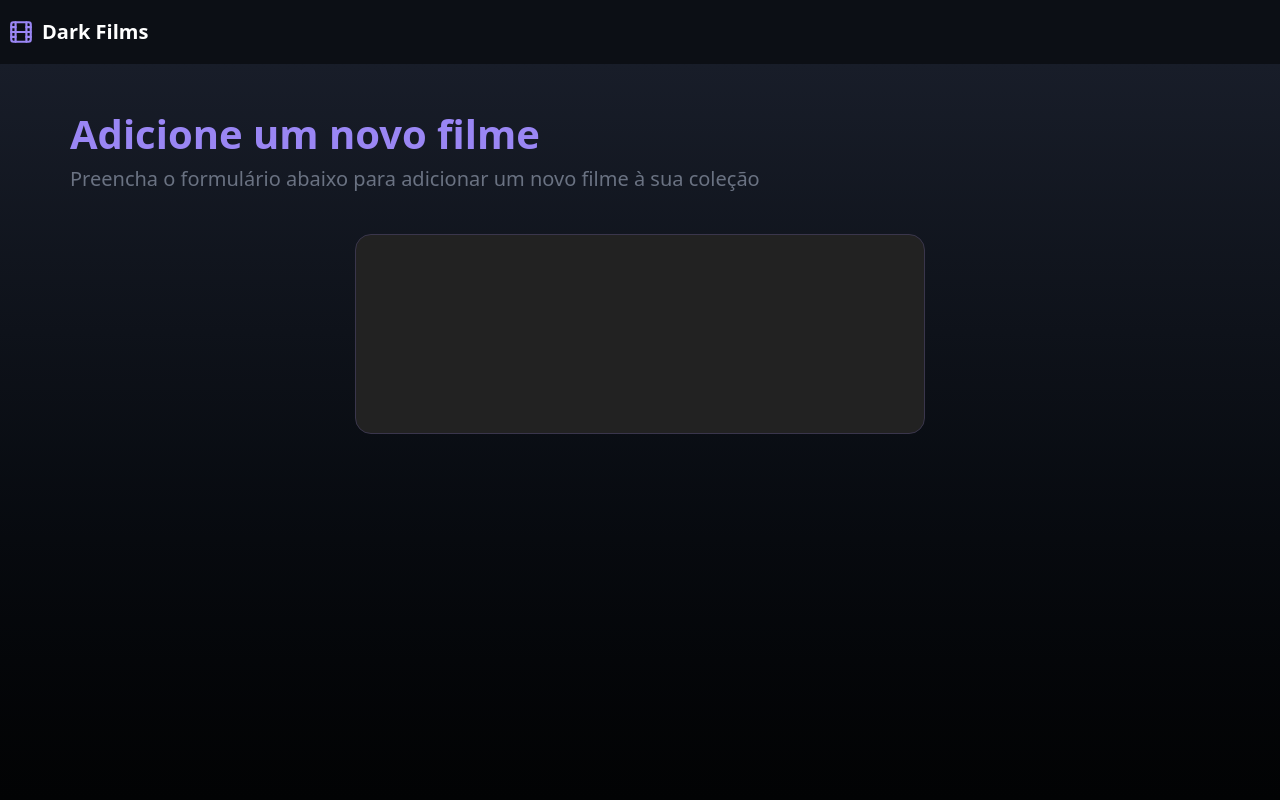
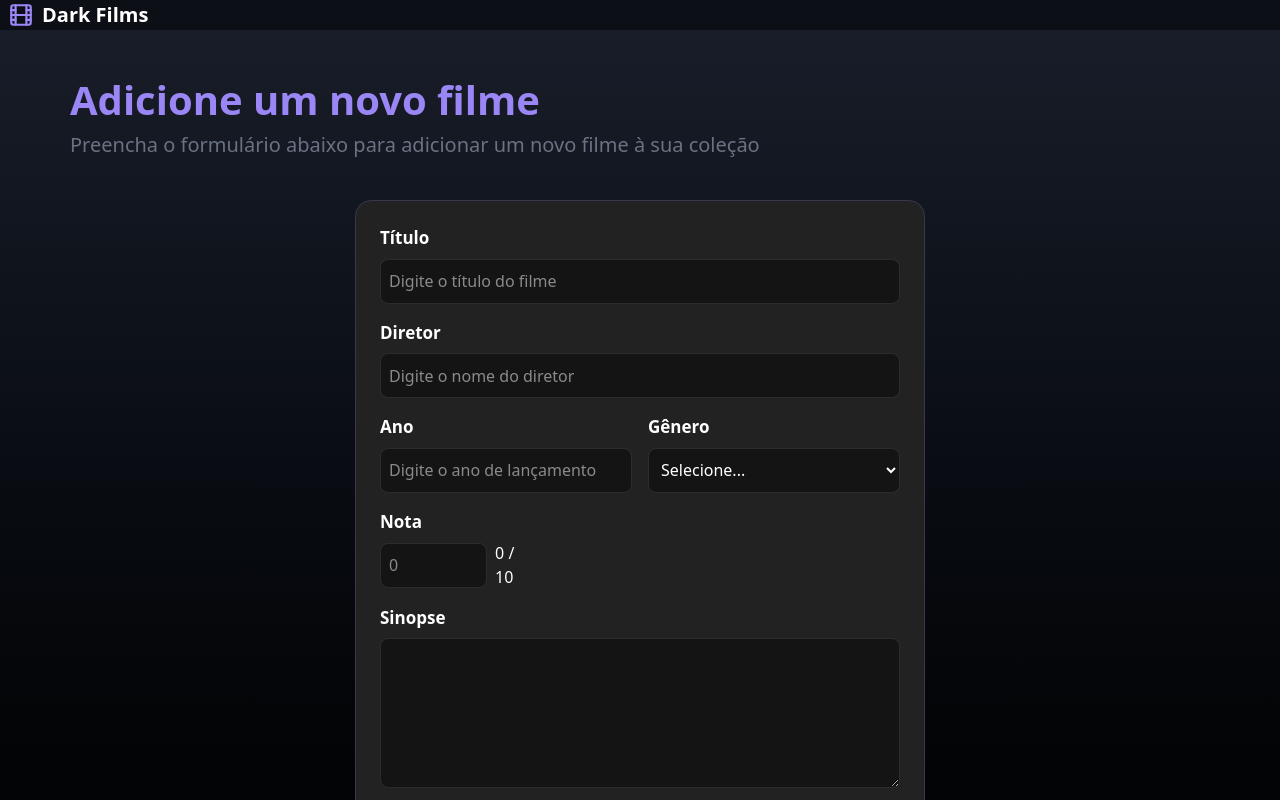
Before and after one commit to fbmcarmo/dark-filmes, a Next.js app: page /cadastrar in a window 1280 px wide. Shown: the top 800 px of the page. Built offline with nearby package versions, Linux system fonts and the light colour scheme.

Commit message:
Novas alterações

```diff
--- a/next.config.mjs
+++ b/next.config.mjs
@@ -1,6 +1,6 @@
 /** @type {import('next').NextConfig} */
 const nextConfig = {
-  reactStrictMode: true,
+  reactStrictMode: true, devIndicators: false
 };
 
 export default nextConfig;
--- /dev/null
+++ b/src/components/CustomInput/index.jsx
@@ -0,0 +1,12 @@
+export default function CustomInput({label, placeholder, type}){
+    return (
+        <div className="flex flex-col w-full gap-2">
+            <label className="text-[17px] font-bold">{label}</label>
+            <input
+                className="w-full h-[45px] bg-[#141414] rounded-lg pl-2 border border-[#ffffff1a] outline-none focus:border-purple-400"
+                type={type}
+                placeholder={placeholder}
+            />
+        </div>
+    )
+}
--- /dev/null
+++ b/src/components/CustomSelect/index.jsx
@@ -0,0 +1,18 @@
+export default function CustomSelect({label, options}){
+    return (
+        <div className="w-full flex flex-col gap-2">
+            <label className="text-[17px] font-bold">{label}</label>
+            <select className="w-full h-[45px] rounded-lg bg-[#141414] border border-[#ffffff1a] focus:border-purple-400 outline-none px-2">
+                <option value="">Selecione...</option>
+                {options.map((opcao) => {
+                    return (
+                        <option
+                            key={opcao}
+                            value={opcao}
+                        >{opcao}</option>
+                    )
+                })}
+            </select>
+        </div>
+    )
+}
--- a/src/pages/cadastrar/index.jsx
+++ b/src/pages/cadastrar/index.jsx
@@ -1,3 +1,5 @@
+import CustomInput from "@/components/CustomInput";
+import CustomSelect from "@/components/CustomSelect";
 import PageWrapper from "@/components/PageWrapper";
 
 export default function Cadastrar(){
@@ -7,7 +9,66 @@ export default function Cadastrar(){
                 <h1 className="text-[40px] font-bold text-[#9A86F4]">Adicione um novo filme</h1>
                 <p className="text-[20px] text-gray-500">Preencha o formulário abaixo para adicionar um novo filme à sua coleção</p>
                 <div className="w-full flex justify-center pt-[40px]">
-                    <form className="w-[50%] h-auto min-h-[200px] bg-[#222222] rounded-2xl border border-[#3a364c] flex flex-col p-3"></form>
+                    <form className="w-[50%] h-auto min-h-[200px] bg-[#222222] rounded-2xl border border-[#3a364c] flex flex-col p-6 gap-4">
+                        <CustomInput
+                            label="Título"
+                            placeholder="Digite o título do filme"
+                            type="text"
+                        />
+                        <CustomInput
+                            label="Diretor"
+                            placeholder="Digite o nome do diretor"
+                            type="text"
+                        />
+                        <div className="w-full flex gap-4">
+                            <div className="w-[50%]">
+                                <CustomInput
+                                    label="Ano"
+                                    placeholder="Digite o ano de lançamento"
+                                    type="number"
+                                />
+                            </div>
+                            <div className="w-[50%]">
+                                <CustomSelect
+                                    label="Gênero"
+                                    options={[
+                                        "Ação",
+                                        "Comédia",
+                                        "Drama",
+                                        "Terror",
+                                        "Ficção Científica",
+                                        "Romance"
+                                    ]}
+                                />
+                            </div>
+                        </div>
+                        <div className="w-[30%] items-center flex gap-2">
+                            <div className="w-[70%]">
+                                <CustomInput
+                                    label="Nota"
+                                    placeholder="0"
+                                    type="number"
+                                />
+                            </div>
+                            <p className="flex mt-8">0 / 10</p>
+                        </div>
+                        <div className="w-full flex flex-col gap-2">
+                            <label className="text-[17px] font-bold">Sinopse</label>
+                            <textarea
+                                className="w-full h-[150px] min-h-[150px] max-h-[150px] rounded-lg border border-[#ffffff1a]
+                                 focus:border-purple-400 p-2 bg-[#141414] outline-none"
+                            ></textarea>
+                        </div>
+                        <CustomInput
+                            label="Banner"
+                            placeholder="URL da imagem"
+                            type="text"
+                        />
+                        <div className="w-full flex justify-end gap-4">
+                            <button type="reset" className="w-[100px] h-[50px] rounded-md bg-[#141414] cursor-pointer
+                            hover:bg-white/10 border-[#3a364c]">Cancelar</button>
+                        </div>
+                    </form>
                 </div>
             </div>
         </PageWrapper>
```
